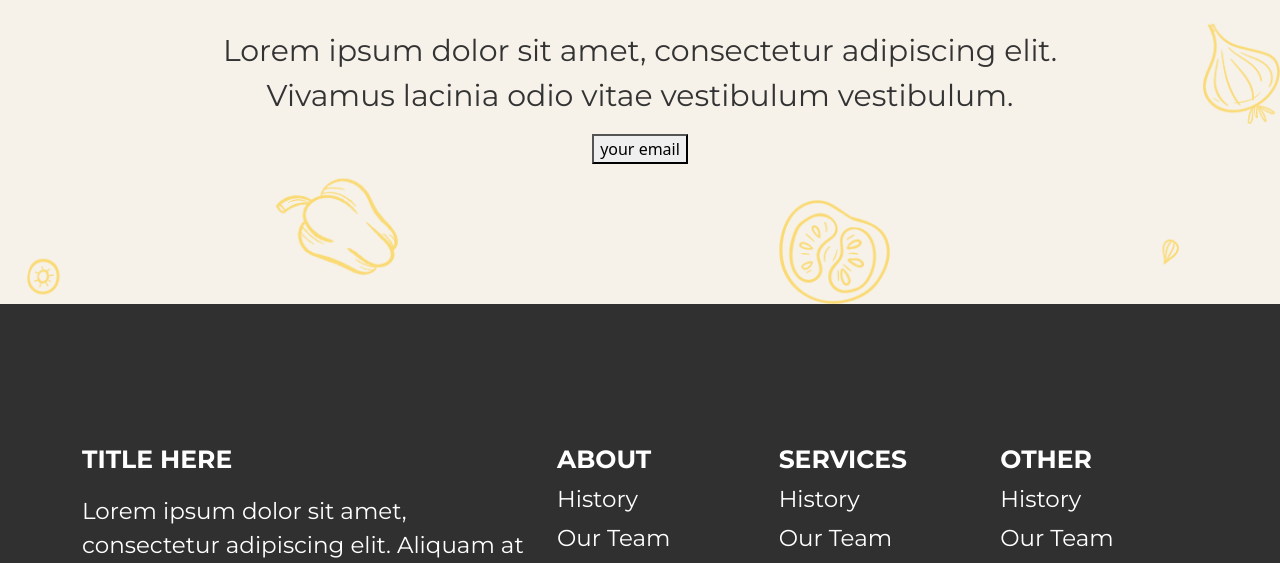
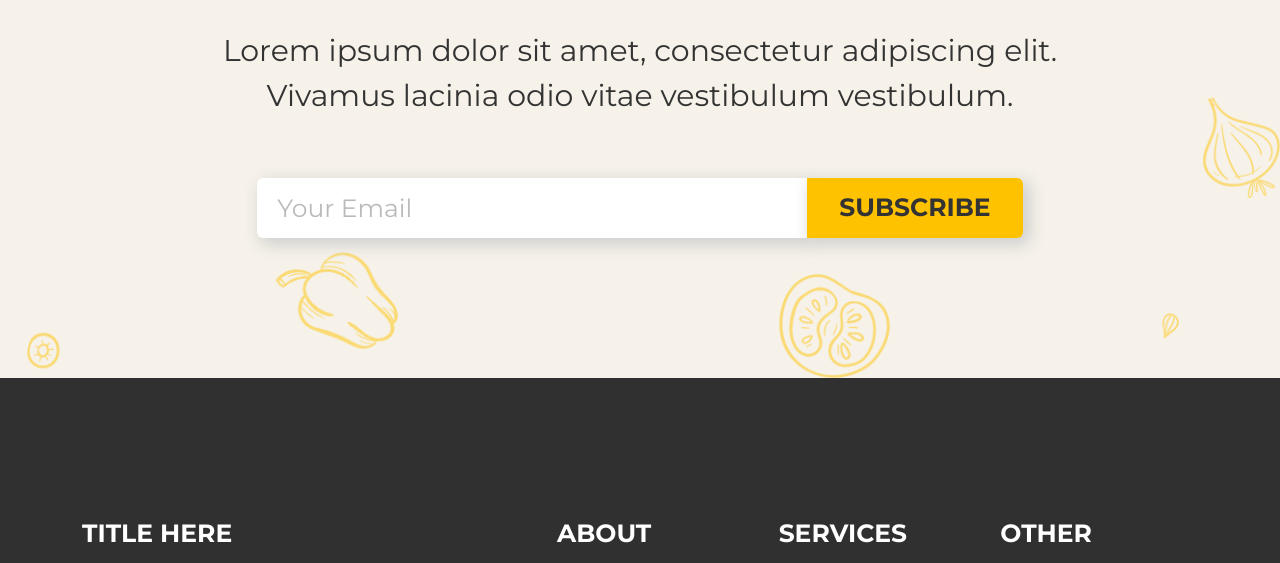
Before and after one commit to mehjabinahmedtanha/resturent-website, a plain HTML site: page index.html in a window 1280 px wide. Shown: the part 4840-5403 px from the top of the page. Drawn offline with nearby package versions, Linux system fonts and the light colour scheme; a web font is replaced by a local one.

Commit message:
last section done

```diff
--- a/css/style.css
+++ b/css/style.css
@@ -313,12 +313,38 @@ font-family: 'Montserrat', sans-serif;
     font-family: 'Montserrat', sans-serif;
     color:#333333 ;
 }
-/*.last-button{
+.email{
+    border: none;
+    height: 60px;
+    width: 550px;
+    padding-left: 20px;
+    font-family: 'Montserrat', sans-serif;
     font-size: 25px;
+    box-shadow: 5px 5px 16px 2px #cfcfcf;
+    border-top-left-radius: 6px;
+    border-bottom-left-radius: 6px;
+}
+.email::placeholder{
+    color: #bababa;
+}
+.subscribe{
     border: none;
-    background-color: white;
-    color:#9c9696 ;
-    padding-left: 20px;
-    padding-right:180px ;
-    margin-left:-400px ;
-}*/
+    background: #FFC200;
+    color: #333333;
+    font-weight: 700;
+    font-size: 25px;
+    height: 60px;
+    font-family: 'Montserrat', sans-serif;
+    text-transform: uppercase;
+    padding-left: 32px;
+    padding-right: 32px;
+    box-shadow: 5px 5px 16px 2px #cfcfcf;
+    border-top-right-radius: 6px;
+    border-bottom-right-radius: 6px;
+}
+.subscribe-parent{
+    display: flex;
+    justify-content: center;
+    align-items: center;
+    margin-top: 60px;
+}
--- a/index.html
+++ b/index.html
@@ -226,7 +226,10 @@
      <p class="last-lekha">
      Lorem ipsum dolor sit amet, consectetur adipiscing elit.<br> Vivamus lacinia odio vitae vestibulum vestibulum.</p>
 
-   <button class="last-button">your email </button>
+     <div class="subscribe-parent">
+       <input class="email" type="email" name="" placeholder="Your Email">
+       <button class="subscribe">Subscribe</button>
+     </div>
 
   </div>
 </section>
```
